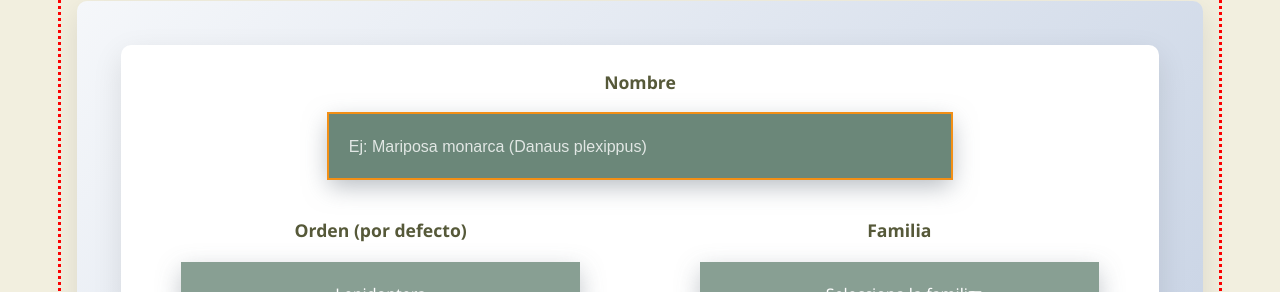
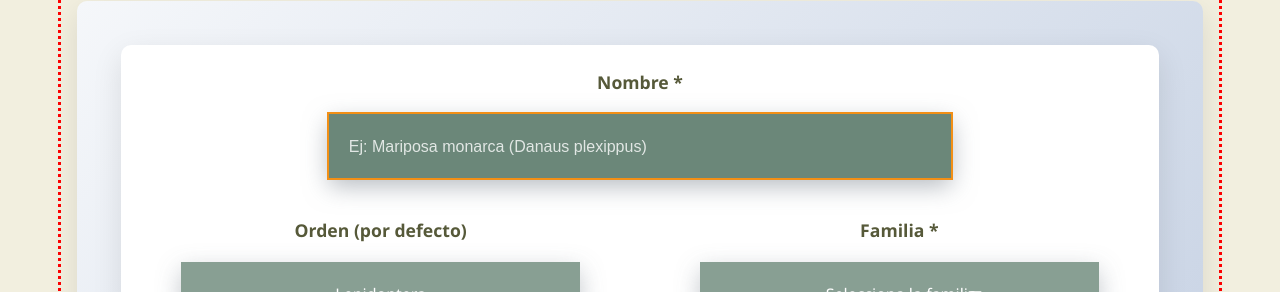
Before and after one commit to irinatiron/polinizadores-america-mariposas, a React (Vite) app: page /nueva-mariposa in a window 1280 px wide. Shown: the part 597-889 px from the top of the page. Built offline with nearby package versions, Linux system fonts and the light colour scheme; a web font is replaced by a local one.

Commit message:
merge develop with 5-feature_create_form (#5)

```diff
--- a/src/components/Animations/ButterflyWings.module.css
+++ b/src/components/Animations/ButterflyWings.module.css
@@ -10,7 +10,7 @@
 }
 
 .butterfly::before {
-  background: #695b2c; /* darken(#d6c18b, 55%) */
+  background: #695b2c;
   border-radius: 50%;
   content: '';
   display: block;
--- a/src/components/CreateForm/CreateForm.jsx
+++ b/src/components/CreateForm/CreateForm.jsx
@@ -76,7 +76,7 @@ const Form = ({ onSubmit }) => {
       <form onSubmit={handleSubmit}>
         <div className={styles.requiredFields}>
           <div className={`${styles.formGroup} ${styles.nameGroup}`}>
-            <label htmlFor="input-name">Nombre</label>
+            <label htmlFor="input-name">Nombre *</label>
             <input type="text" id='input-name' className={styles.inputName} name="name" value={formData.name} onChange={handleChange} onBlur={handleBlur} placeholder="Ej: Mariposa monarca (Danaus plexippus)"
               title="Nombre científico o nombre común con científico entre paréntesis." required autoFocus className={formErrors.name ? styles.inputError : ''} />
             {formErrors.name && <p className={styles.errorMessage}>{formErrors.name}</p>}
@@ -86,7 +86,7 @@ const Form = ({ onSubmit }) => {
             <input type="text" id='input-order' className={styles.inputOrder} name="order" value={formData.order} readOnly tabIndex={-1} onFocus={(e) => e.target.blur()} title="Campo no editable. Todas las mariposas pertenecen al orden Lepidoptera." />
           </div>
           <div className={`${styles.formGroup} ${styles.familyGroup}`}>
-            <label htmlFor="input-family">Familia</label>
+            <label htmlFor="input-family">Familia *</label>
             <select name="family" id='input-family' className={styles.inputFamily} value={formData.family} onChange={handleChange} onBlur={handleBlur} title="Selecciona entre las familias existentes." required className={formErrors.family ? styles.inputError : ''} >
               <option value="">Selecciona la familia</option>
               {butterflyFamilies.map((family) => (
@@ -148,7 +148,7 @@ const Form = ({ onSubmit }) => {
             </div>
             <div className={styles.formGroup}>
               <label htmlFor="input-cycle"><LuHourglass /> Ciclo de vida</label>
-              <textarea id="input-cycle" name="cycle" value={formData.cycle} onChange={handleChange} onBlur={handleBlur} placeholder="Ej: Huevo, oruga, crisálida y adulto." title="¿Cuál es su ciclo vital?" />
+              <textarea id="input-cycle" name="cycle" value={formData.cycle} onChange={handleChange} onBlur={handleBlur} placeholder="Ej: 28 días." title="¿Cuánto dura su ciclo vital?" />
               {formErrors.cycle && <p className={styles.errorMessage}>{formErrors.cycle}</p>}
             </div>
             <div className={styles.formGroup}>
--- a/src/components/CreateForm/CreateForm.module.css
+++ b/src/components/CreateForm/CreateForm.module.css
@@ -77,7 +77,7 @@ form {
     grid-template-columns: 1fr 1fr;
 }
 
-.optionalFields .imgGroup div > * {
+.optionalFields .imgGroup div>* {
     margin-left: 0;
 }
 
@@ -220,13 +220,15 @@ select:focus,
 }
 
 .optionalButton {
-    background: linear-gradient(90deg,rgba(42, 123, 155, 1) 0%, rgba(51, 109, 37, 1) 100%);
+    background: linear-gradient(90deg, rgba(42, 123, 155, 1) 0%, rgba(51, 109, 37, 1) 100%);
     /* background-color: var(--color-forest-green); */
 }
 
-.sendButton, .sendButtonEnd {
+.sendButton,
+.sendButtonEnd {
     background: linear-gradient(135deg, #667eea 0%, #764ba2 100%);
 }
+
 .optionalButton:hover,
 .sendButton:hover,
 .sendButtonEnd:hover {
@@ -237,7 +239,8 @@ select:focus,
     justify-content: center;
 }
 
-.optionalButton:disabled, .sendButton:disabled {
+.optionalButton:disabled,
+.sendButton:disabled {
     background: #ccc;
     color: #666;
     cursor: not-allowed;
@@ -275,16 +278,26 @@ select:focus,
     min-width: 100px !important;
 }
 
+@keyframes fadeIn {
+  from {
+    opacity: 0;
+    transform: translateY(20px);
+  }
+  to {
+    opacity: 1;
+    transform: translateY(0);
+  }
+}
+
+.containerForm {
+  animation: fadeIn 0.5s ease-out;
+}
+
 @media screen and (max-width: 1200px) {
 
     .containerForm {
-
         padding: 2.5%;
-
     }
-
-
-
 
     form {
         grid-template-columns: 1fr;
@@ -332,7 +345,9 @@ select:focus,
         margin-bottom: 6rem;
     }
 
-    .optionalButton, .sendButton, .sendButtonEnd {
+    .optionalButton,
+    .sendButton,
+    .sendButtonEnd {
         width: 100%;
     }
 
--- a/src/components/EditForm.jsx
+++ b/src/components/EditForm.jsx
@@ -1,5 +1,5 @@
 import { useState, useEffect } from 'react';
-import "../components/CreateForm/CreateForm.module.css"
+import "../components/CreateForm/CreateForm.module.css";
 
 const EditForm = ({ onSubmit, initialData = {} }) => {
   const [formData, setFormData] = useState({
```
Lines whose indentation alone changed are shown as unchanged.
